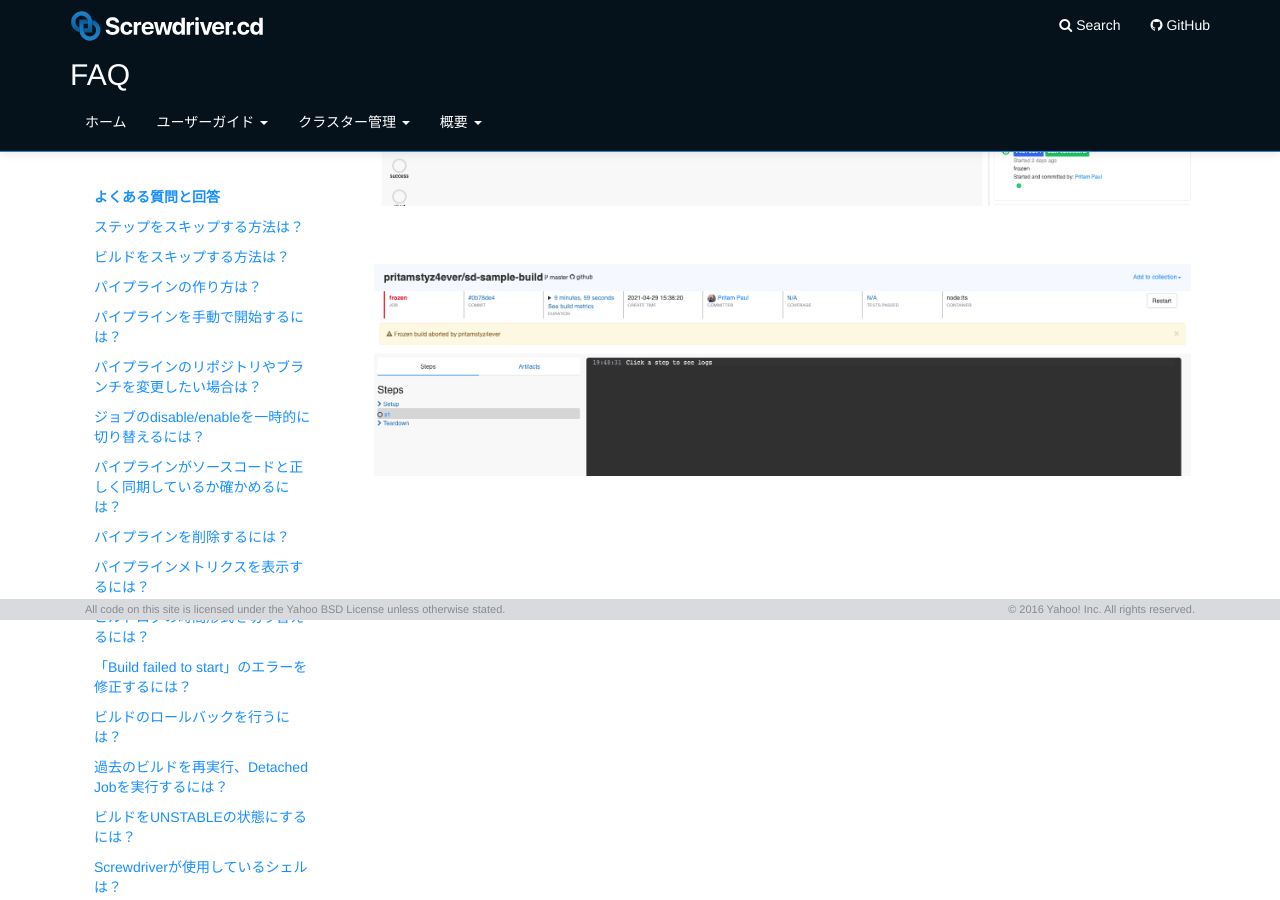
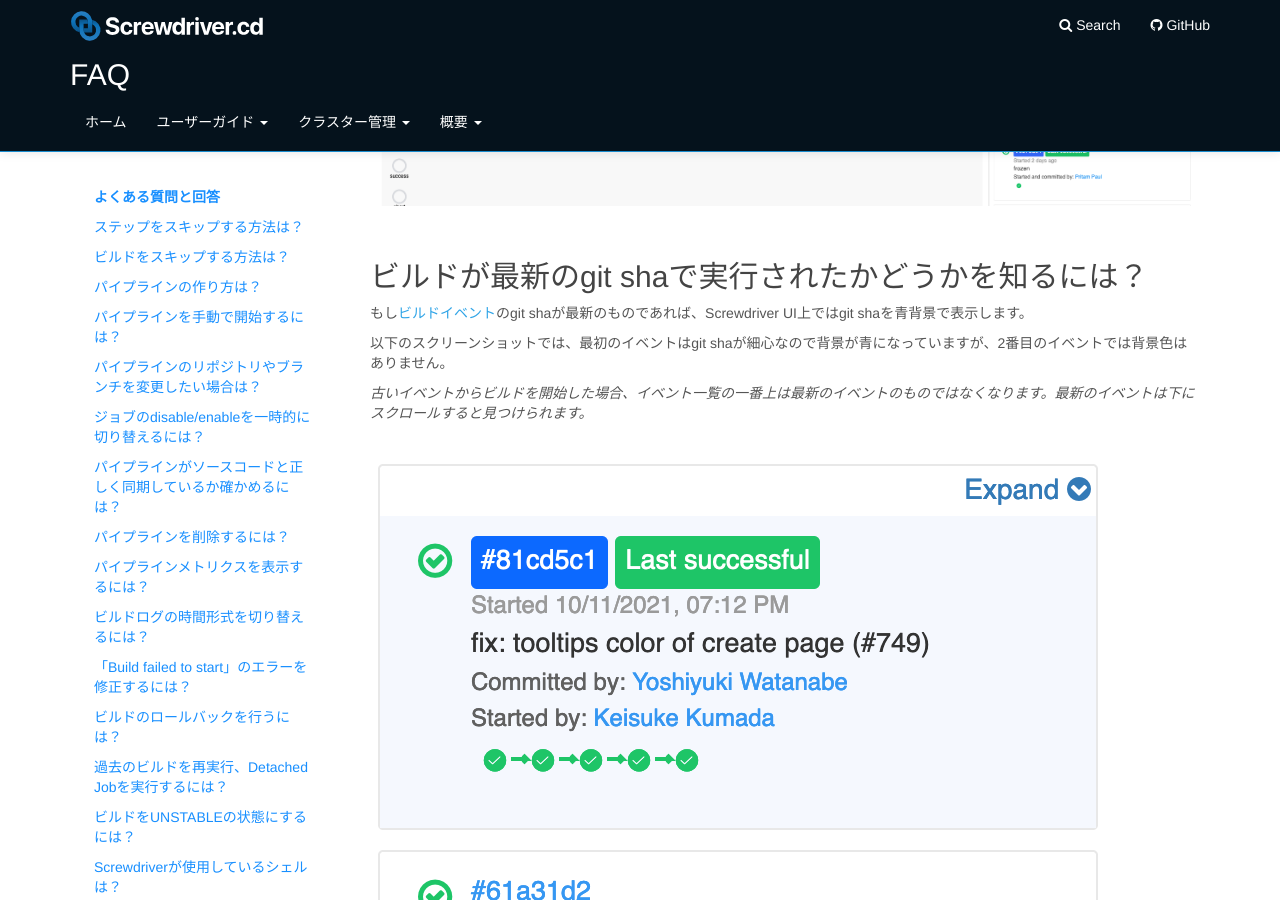
Before and after one commit to screwdriver-cd/guide, a Jekyll site: the page built from docs/ja/user-guide/FAQ.md, in a window 1280 px wide and 900 px high, scrolled down 9605 px. Built offline with Jekyll 4.4.1, drawn with Linux system fonts in a browser that asks for light colours.

Commit message:
fix: Japanese translation 202110 (#510)

```diff
--- a/docs/ja/user-guide/FAQ.md
+++ b/docs/ja/user-guide/FAQ.md
@@ -57,6 +57,8 @@ toc:
       url: "#凍結したジョブを開始するには"
     - title: '凍結したジョブをキャンセルして予定されたビルドが行われないようにするには？'
       url: "#凍結したジョブをキャンセルして予定されたビルドが行われないようにするには"
+    - title: 'ビルドが最新のgit shaで実行されたかどうかを知るには？'
+      url: "#ビルドが最新のgit-shaで実行されたかどうかを知るには"
 
 ---
 
@@ -279,4 +281,12 @@ UIでは
 
 ![Stop frozen build](../../user-guide/assets/stop-frozen-build.png)
 ![Aborted frozen build](../../user-guide/assets/stopped-frozen-build-view.png)
-![Aborted frozen build page](../../user-guide/assets/stopped-frozen-build.png)
+
+## ビルドが最新のgit shaで実行されたかどうかを知るには？
+もし[ビルド](../about/appendix/domain#ビルド)[イベント](../about/appendix/domain#イベント)のgit shaが最新のものであれば、Screwdriver UI上ではgit shaを青背景で表示します。
+
+以下のスクリーンショットでは、最初のイベントはgit shaが細心なので背景が青になっていますが、2番目のイベントでは背景色はありません。
+
+_古いイベントからビルドを開始した場合、イベント一覧の一番上は最新のイベントのものではなくなります。最新のイベントは下にスクロールすると見つけられます。_
+
+![Latest SHA](../../user-guide/assets/latest-sha.png)
```
Also changed, not shown: docs/ja/about/security.md (+1 -1 lines), docs/ja/cluster-management/index.md (+6 -1 lines), docs/ja/user-guide/commands.md (+4 -0 lines), docs/ja/user-guide/templates.md (+4 -0 lines).
